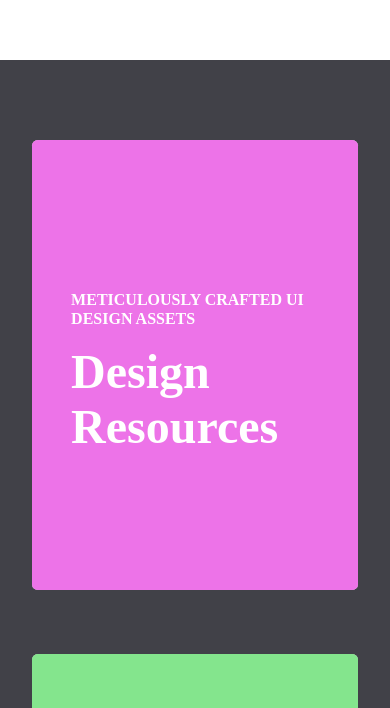
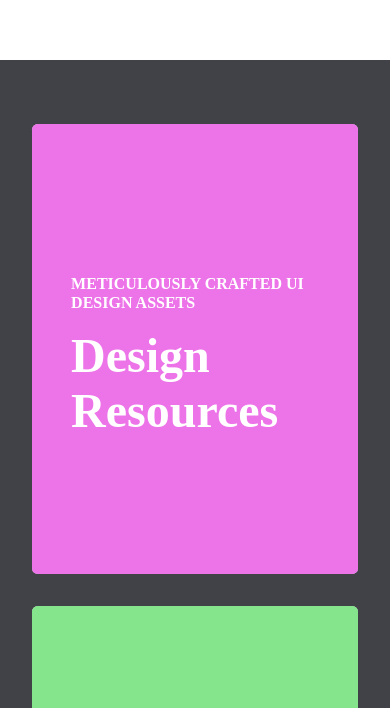
Before and after one commit to krewskatee/personal-gulp-jekyll-site, a plain HTML site: page index.html in a window 390 px wide. Shown: the part 392-1100 px from the top of the page. Drawn offline with Linux system fonts and the light colour scheme.

Commit message:
fixed padding

```diff
--- a/assets/scss/application.sass
+++ b/assets/scss/application.sass
@@ -18,9 +18,6 @@ $grey: #414148
   .web_toggle
     display: none
     width: 100%
-    .row:after
-
-
 
 *
   box-sizing: border-box
@@ -64,6 +61,8 @@ footer
 .work
   background: $grey
   padding: 5em 2em
+  @media (max-width: 800px)
+    padding: 0 2em
 
   .row
     width: 100%
--- a/index.html
+++ b/index.html
@@ -20,14 +20,16 @@
       </div>
     </section>
 
-    <section class="work">
+    <section class="work hello">
       <div class="wrapper">
 
         <div class="row">
+          <div class="web_toggle">
             <div class="card card_full card_1">
               <div class="card_inner pink">
                 <p>Meticulously crafted UI design assets</p>
                 <h2>Design Resources</h2>
+              </div>
             </div>
           </div>
         </div>
@@ -43,7 +45,6 @@
               </div>
             </a>
 
-
             <a href="https://medium.com/@lukechirayil/">
               <div class="card card_half web_toggle right card_3">
                 <div class="card_inner green">
@@ -52,6 +53,15 @@
                 </div>
               </div>
             </a>
+          </div>
+        </div>
+
+      <div class="row mobile_toggle">
+        <div class="card card_full card_1">
+          <div class="card_inner pink">
+            <p>Meticulously crafted UI design assets</p>
+            <h2>Design Resources</h2>
+          </div>
         </div>
       </div>
 
```
Also changed, not shown: assets/css/application.css. Lines whose indentation alone changed are shown as unchanged.
